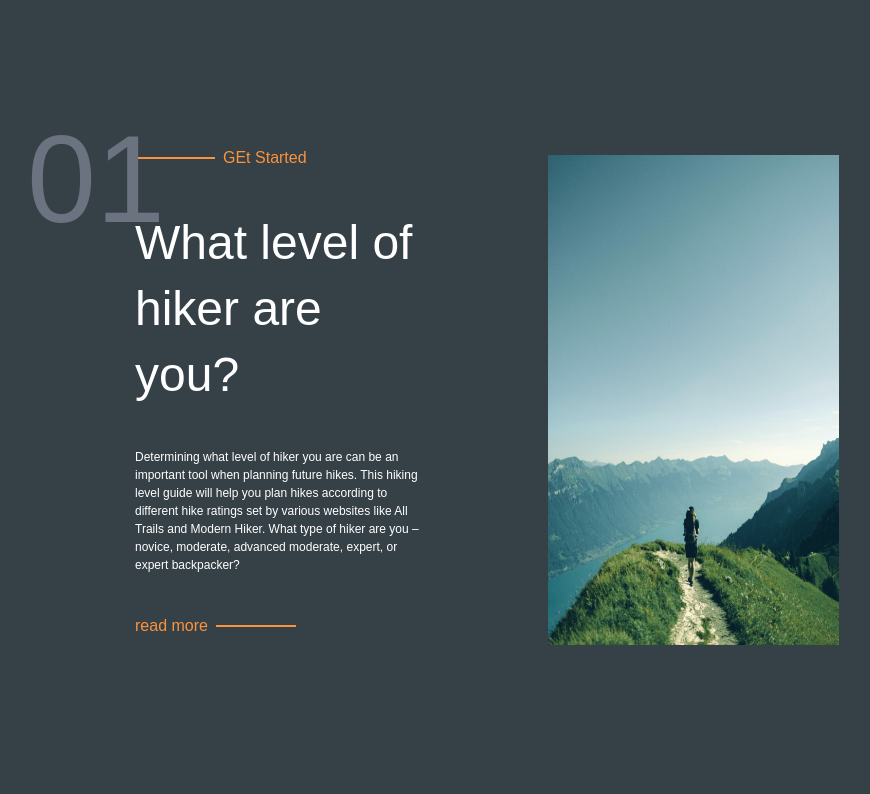
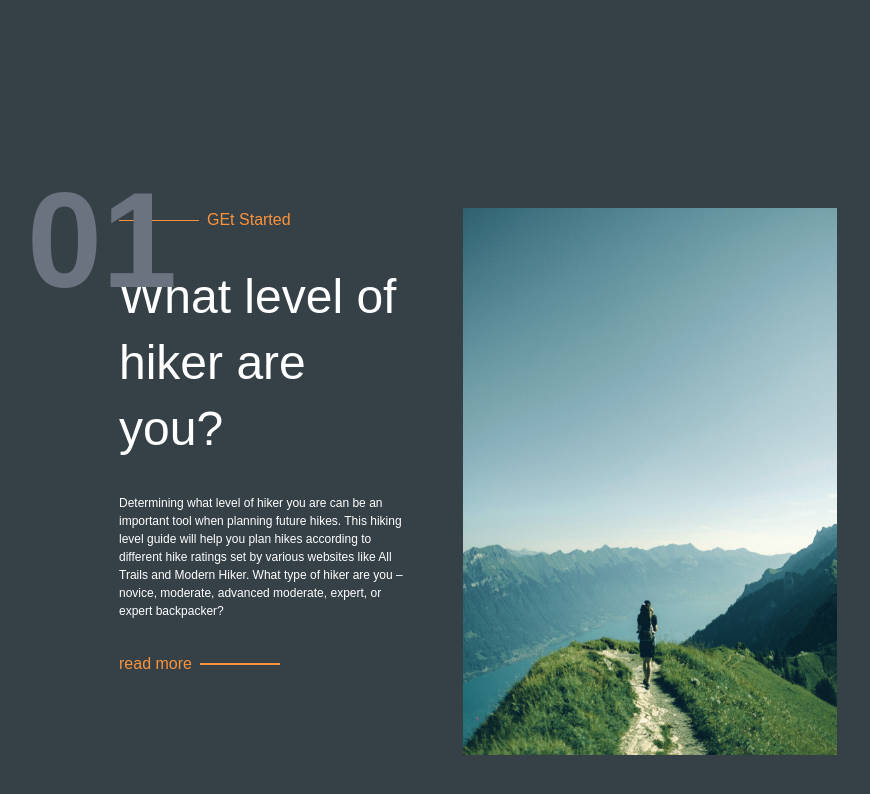
Before and after one commit to lleull/MTN, a Next.js app: page / in a window 1280 px wide. Shown: the top 794 px of the page, without its empty margins (217-1087 px from the left). Built offline with nearby package versions, Linux system fonts and the light colour scheme.

Commit message:
custom component

```diff
--- /dev/null
+++ b/app/Components/CustomComponent.tsx
@@ -0,0 +1,34 @@
+import Image from 'next/image'
+import React from 'react'
+import hero1 from "./../assets/01.png"
+
+const CustomComponent = () => {
+  return (
+    <div className=" h-[72vh] flex  flex-row justify-start items-start w-[65%] ">
+    <div className="w-1/2 h-[90%]  relative">
+    <h2 className="text-[135px] z-0 absolute font-bold top-5 left-5 mt-2  text-gray-500">
+          01
+         </h2>
+    <div className="h-full gap-8 flex ml-28   flex-col mb-24 mt-24 w-[70%]  ">
+         <h2 className="flex flex-row items-center gap-2 text-orange-400">
+          <div className="w-[10vh] h-[1px] z-9 bg-orange-400">
+
+          </div>
+         GEt Started
+         </h2>
+         <h1 className="text-wrap text-5xl leading-snug ">What level of  hiker are you?</h1>
+         <h1 className="text-[12px]">Determining what level of hiker you are can be an important tool when planning future hikes. This hiking level guide will help you plan hikes according to different hike ratings set by various websites like All Trails and Modern Hiker. What type of hiker are you – novice, moderate, advanced moderate, expert, or expert backpacker? </h1>
+         <h2 className="flex flex-row items-center gap-2 text-orange-400">
+
+
+       read more
+          <div className="w-[10vh] h-[2px] bg-orange-400"/>
+         </h2>
+    </div>
+
+    </div>
+    <Image src={hero1} alt="sd" className="h-[95%] w-[45%] mt-24 mb-24 ml-10 "/>
+</div>  )
+}
+
+export default CustomComponent
--- a/app/page.tsx
+++ b/app/page.tsx
@@ -1,35 +1,11 @@
 import Image from "next/image";
-import hero1 from "./assets/01.png"
+import CustomComponent from "./Components/CustomComponent";
 export default function Home() {
   return (
   <div className="w-full h-[100vh] flex flex-col items-center  justify-center bg-bgcustom">
 
      {/* Custom <Classifiation></Classifiation> */}
-    <div className=" h-[72vh] flex flex-row items-center justify-between w-[65%] ">
-          <div className="w-1/2 relative">
-          <h2 className="text-[124px] absolute top-5 left-5  text-gray-500">
-                01
-               </h2>
-          <div className="h-full gap-10 flex ml-32  flex-col mb-24 mt-20 w-[70%]  ">
-               <h2 className="flex flex-row items-center gap-2 text-orange-400">
-                <div className="w-[10vh] h-[2px] bg-orange-400">
-
-                </div>
-               GEt Started
-               </h2>
-               <h1 className="text-wrap text-5xl leading-snug ">What level of  hiker are you?</h1>
-               <h1 className="text-[12px]">Determining what level of hiker you are can be an important tool when planning future hikes. This hiking level guide will help you plan hikes according to different hike ratings set by various websites like All Trails and Modern Hiker. What type of hiker are you – novice, moderate, advanced moderate, expert, or expert backpacker? </h1>
-               <h2 className="flex flex-row items-center gap-2 text-orange-400">
-
-
-             read more
-                <div className="w-[10vh] h-[2px] bg-orange-400"/>
-               </h2>
-          </div>
-
-          </div>
-          <Image src={hero1} alt="sd" className="h-[85%] w-[35%] mt-24 mb-24 ml-10 "/>
-    </div>
+  <CustomComponent/>
 
   </div>
   );
```
